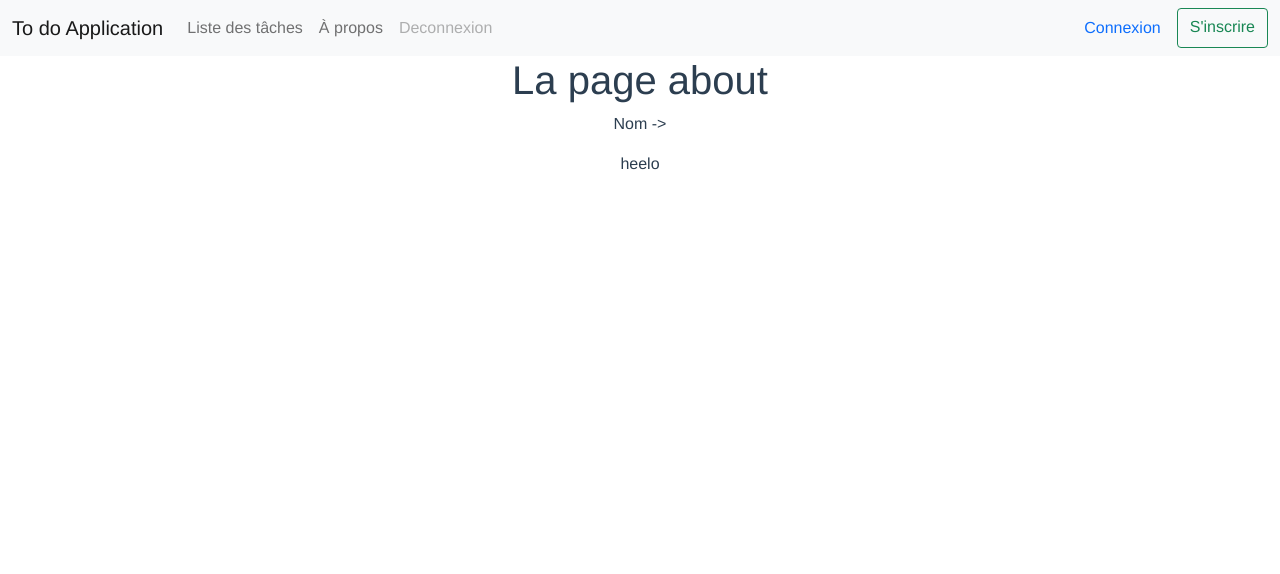
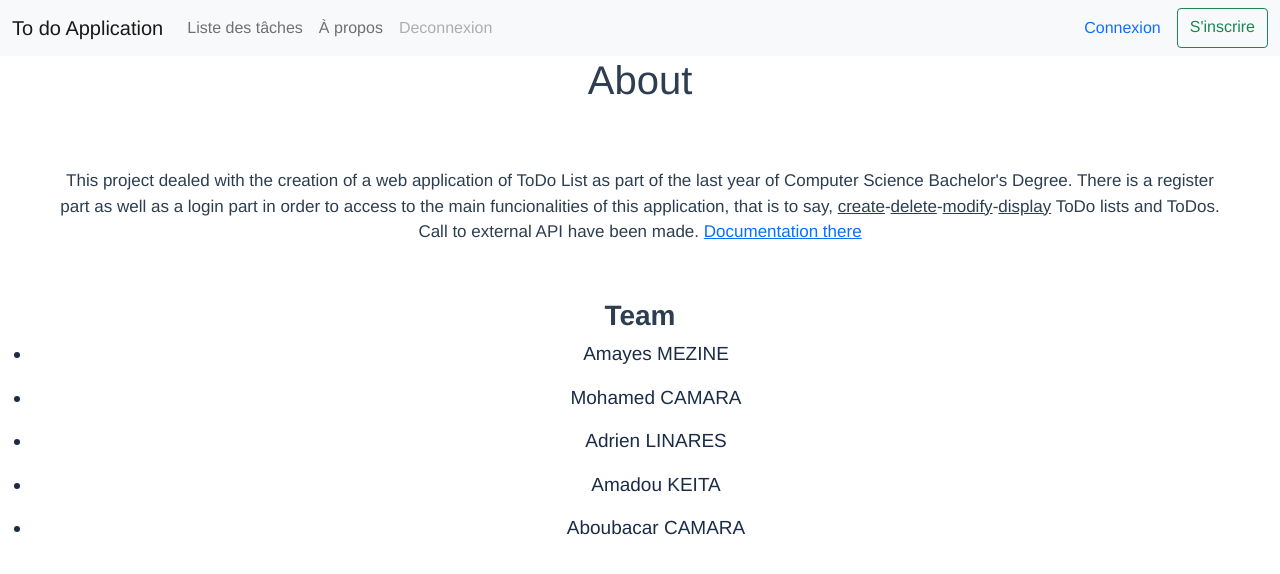
Before and after one commit to adlina1/todo_app, a Vue app: page /#/about in a window 1280 px wide. Shown: the top 574 px of the page. Built offline with nearby package versions, Linux system fonts and the light colour scheme.

Commit message:
functional login page, about done

```diff
--- a/src/components/About.vue
+++ b/src/components/About.vue
@@ -1,11 +1,29 @@
 <template>
   <div class="about">
-    <h1>La page about</h1>
+    <h1>About</h1>
   </div>
 
-  <p>Nom -> {{ this.$store.state.name }}</p>
+<div class ="description">
+<p> This project dealed with the creation of a web application of ToDo List as part of the
+  last year of Computer Science Bachelor's Degree.
+  There is a register part as well as a login part in order to access to the main funcionalities
+  of this application, that is to say, <u>create</u>-<u>delete</u>-<u>modify</u>-<u>display</u>
+  ToDo lists and ToDos. Call to external API have been made.  <a href="https://documenter.getpostman.com/view/570147/TVRrU4GY#44246617-db27-4910-82d5-bbcd598ced4d" target="_blank">Documentation there</a>
+</p>
+</div>
 
-  <p>heelo</p>
+<div class = "Us">
+  <h3> <b>Team</b> </h3>
+<ul class='list'>
+  <li> Amayes MEZINE </li>
+  <li> Mohamed CAMARA </li>
+  <li> Adrien LINARES </li>
+  <li> Amadou KEITA </li>
+  <li> Aboubacar CAMARA </li>
+</ul>
+</div>
+
+
 </template>
 
 <script lang="ts">
@@ -13,3 +31,25 @@
 
 export default {};
 </script>
+
+
+<style scoped>
+.description {
+  margin-top: 5%;
+  font-size: 17px;
+  align-content: center;
+  padding-left:60px;
+  padding-right: 60px;
+}
+
+.Us {
+  margin-top: 3%;
+  font-size: 19px;
+}
+.list{
+  color:rgb(27, 44, 71);
+}
+li {
+margin-bottom: 15px;
+}
+</style>
--- a/src/components/Connexion.vue
+++ b/src/components/Connexion.vue
@@ -34,12 +34,12 @@
               class="form-control"
               id="motDePasse"
               required
-              v-model="motDePasse"
+              v-model="password"
               placeholder="Mot de passe"
             />
           </div>
           <br />
-          <button class="btn btn-primary">Connexion</button>
+          <button @click="connectMe" class="btn btn-primary">Connexion</button>
         </form>
       </div>
       <!-- La partie droite  -->
@@ -49,17 +49,41 @@
 </template>
 
 <script>
+import { mapActions } from 'vuex';
+
 export default {
   name: "connexion",
+
   data() {
     return {
-      user: {
-        login: "",
+        email: "",
         password: ""
-      }
-    };
+    }
+  },
+  methods: {
+
+    ...mapActions(
+      "compte", ["login"]
+    ),
+
+
+    connectMe(){
+      this.login({'email': this.email, 'password': this.password})
+      .then( function (response) {
+        console.log(response)
+      })
+      .catch(function (error) {
+        console.log("Une erreur a été trouvée: ", error);
+      });
+    }
+
+
+
+
   }
 };
 </script>
 
+
+
 <style scoped></style>
--- a/src/components/Inscription.vue
+++ b/src/components/Inscription.vue
@@ -126,8 +126,7 @@ export default {
           console.log("response",response);
       })
       .catch(error => {
-        console.log("erreur:");
-        console.log(error);
+        console.log("erreur trouvée:\n", error);
       });
       }
     }
--- a/src/components/Todo.vue
+++ b/src/components/Todo.vue
@@ -1,5 +1,5 @@
 <template>
-  <h1>Les taches</h1>
+  <h1>ToDo</h1>
   <hr/>
 
   <ul>
@@ -9,7 +9,7 @@
 
   <div>
     <input type="text" v-model="myTodoName"/>
-    <button @click="create">Submit</button>
+    <button @click="create">Add a todo</button>
   </div>
 
 </template>
@@ -30,7 +30,7 @@ export default {
   methods: {
 
     ...mapActions(
-      "todolisst", ["createToDoList"]
+      "todolist", ["createToDoList"]
       ),
 
     create(){
--- a/src/main.js
+++ b/src/main.js
@@ -2,7 +2,7 @@ import { createApp } from "vue";
 import App from "./App.vue";
 import "./registerServiceWorker";
 import router from "./router/route";
-import store from "./store/route";
+import store from "./store/index";
 
 
 createApp(App)
--- a/src/store/compte/actions.js
+++ b/src/store/compte/actions.js
@@ -7,8 +7,7 @@ export function signup({commit},data) {
     var password = data.password
     var mail = data.email
 
-    console.log("fonction signup d'action.js appelée");
-    console.log(username, password, mail);
+    console.log("action signup() appelée");
     axios.post("http://138.68.74.39/api/register?name="+username+"&email="+mail+"&password="+password)
       .then(function (response) {
         // handle success
@@ -18,7 +17,7 @@ export function signup({commit},data) {
       .catch(function (error) {
         // handle error
         console.log(error);
-      })
+      });
 
     }
 
@@ -26,8 +25,10 @@ export function signup({commit},data) {
       var password = data.password;
       var mail = data.email;
 
-      axios.post('http://138.68.74.39/api/login?email='+mail+'&password='+password).then(function (reponse){
-        commit('signin', reponse.data);
+      axios.post('http://138.68.74.39/api/login?email='+mail+'&password='+password).then(function (response){
+        commit('setToken', response.data.token);
+        commit('signin', response.data);
+        console.log("ok");
       }).catch(function(error){
         console.log(error);
       });
--- a/src/store/compte/mutations.js
+++ b/src/store/compte/mutations.js
@@ -1,4 +1,3 @@
-
 export function setToken(state, data){
   console.log("set token called");
   state.token = data; // data: response.data.token
--- a/src/store/route.js
+++ b/src/store/index.js
@@ -1,11 +1,13 @@
 import { createStore } from "vuex";
 import compte from "./compte";
+import todolist from "./todolist";
 
 export default createStore({
   state: {},
   mutations: {},
   actions: {},
   modules: {
-    compte
+    compte,
+    todolist
   }
 });
--- a/src/store/todolist/actions.js
+++ b/src/store/todolist/actions.js
@@ -2,7 +2,7 @@ import axios from "axios";
 
 export function createToDoList( {commit}, name ){
 
-    let todoListName = this.title;
+    let todoListName = name;
 
     axios.post("http://138.68.74.39/api/todolist?name="+todoListName)
     .then(function(response) {
```
